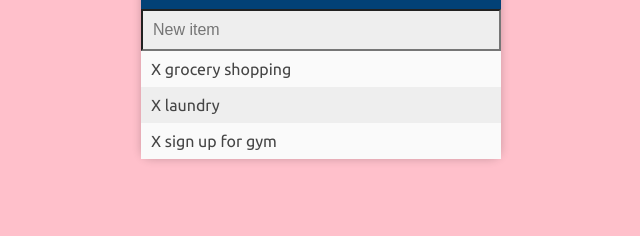
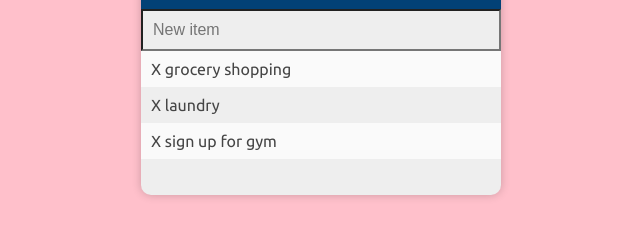
Before and after one commit to codingcurry/Udemy-The-Web-Developer-Bootcamp, a plain HTML site: page Todo List/index.html in a window 1280 px wide. Shown: the part 148-384 px from the top of the page, without its empty margins (319-959 px from the left). Drawn offline with Linux system fonts and the light colour scheme.

Commit message:
fixed border radius

```diff
--- a/Todo List/assets/css/todos.css
+++ b/Todo List/assets/css/todos.css
@@ -6,6 +6,7 @@ body {
 #container {
 	width: 360px;
 	margin: 100px auto;
+	padding-bottom: 36px;
 	background: #eeeeee;
 	box-shadow: 0 0 10px rgba(0, 0, 0, .2);
 	border-radius: 10px;
```
